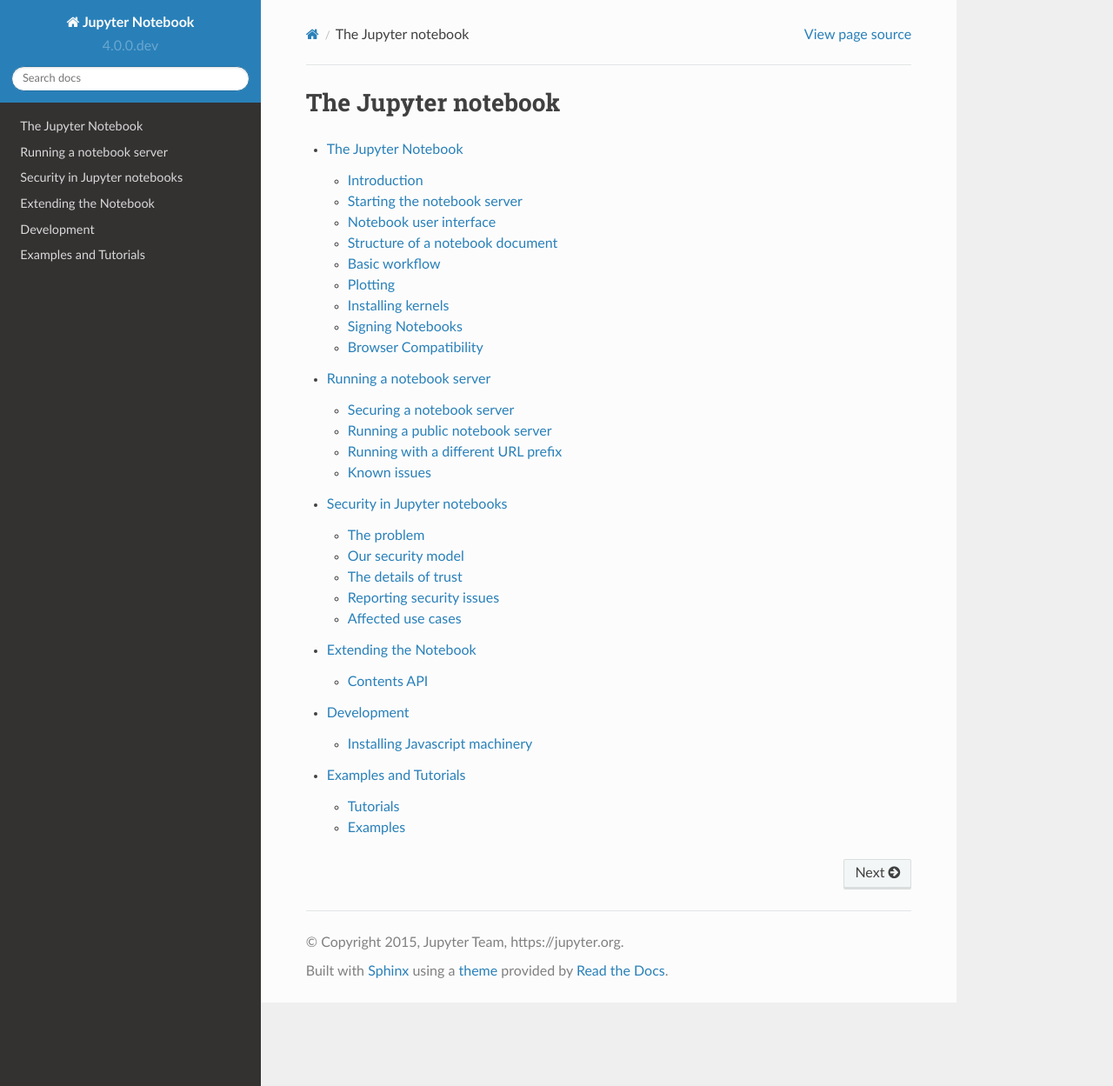
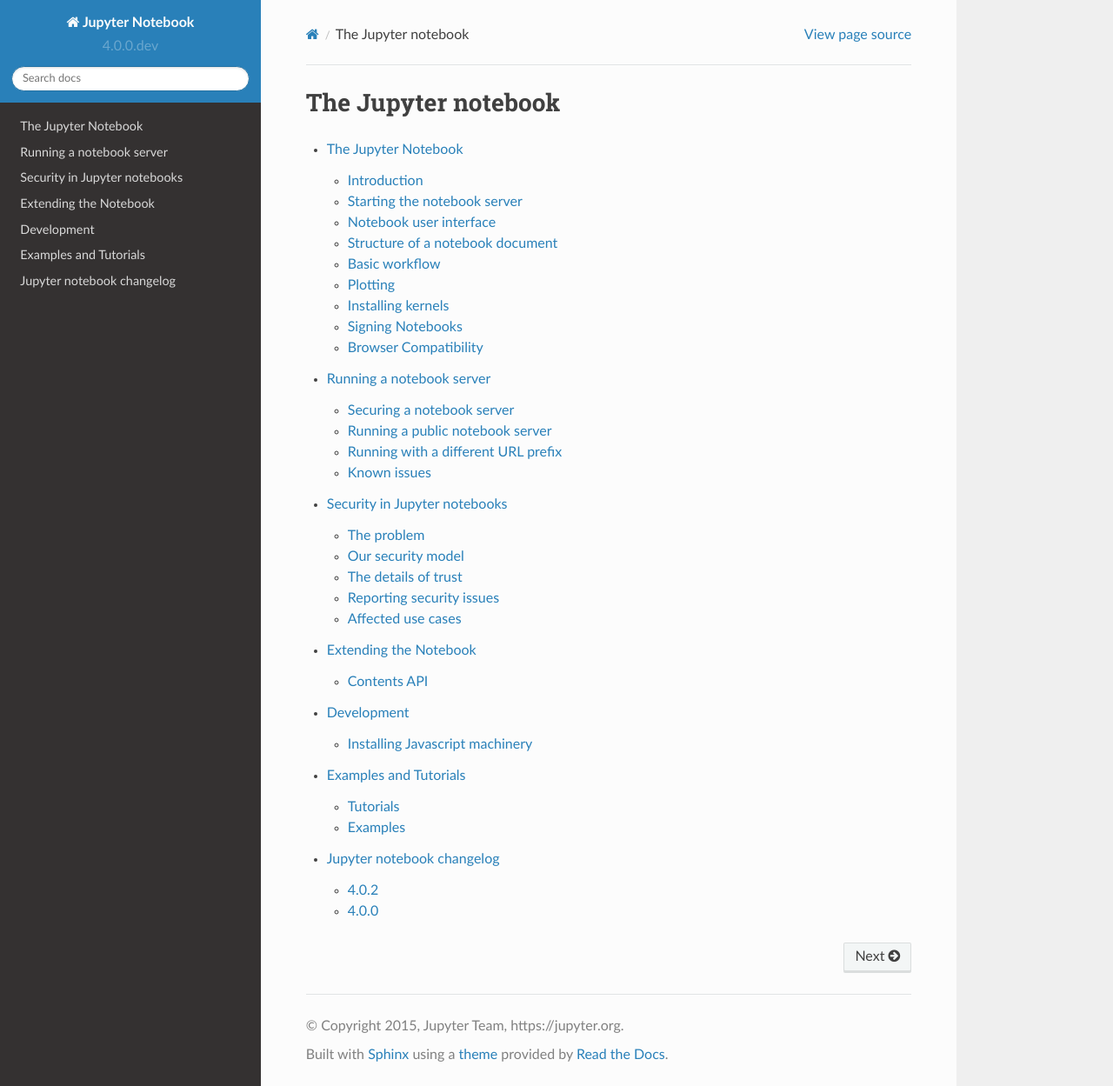
Before and after one commit to jupyter/nbclassic, a Sphinx documentation site: the page built from docs/source/index.rst, in a window 1280 px wide and 1249 px high. Shown: the whole window at 87% size. Built offline with Sphinx 7.4.7 and the Read the Docs theme 2.0.0, drawn with Linux system fonts in a browser that asks for light colours; pages that are not in the unit, such as notebooks, are missing from menus.

Commit message:
add changelog

```diff
--- /dev/null
+++ b/docs/source/changelog.rst
@@ -0,0 +1,20 @@
+.. _changelog:
+
+Jupyter notebook changelog
+==========================
+
+A summary of changes in the Jupyter notebook.
+For more detailed information, see `GitHub <https://github.com/jupyter/notebook>`__.
+
+
+4.0.2
+-----
+
+- Fix launching the notebook on Windows
+- Fix the path searched for frontend config
+
+
+4.0.0
+-----
+
+First release of the notebook as a standalone package.
--- a/docs/source/index.rst
+++ b/docs/source/index.rst
@@ -12,3 +12,4 @@
     extending/index
     development
     examples/Notebook/Examples and Tutorials Index
+    changelog
```
